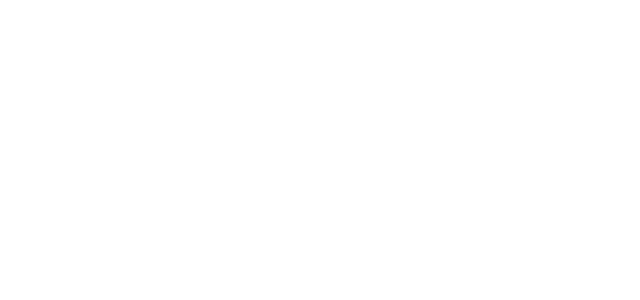
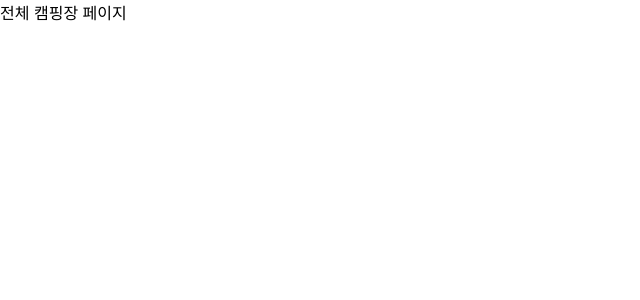
Before and after one commit to Camping-Trade/CaT-frontend, a React (Create React App) app: page /campsites in a window 1280 px wide. Before the commit this address had no page. Shown: the top 300 px of the page, without its empty margins (0-640 px from the left). Built offline with nearby package versions, Linux system fonts and the light colour scheme.

Commit message:
Add: 전체 캠핑장 페이지 path 추가

```diff
--- /dev/null
+++ b/preURL/preURL.js
@@ -0,0 +1,3 @@
+module.exports = {
+  preURL: "http://localhost:8080",
+};
--- a/src/App.js
+++ b/src/App.js
@@ -1,11 +1,13 @@
 import React from 'react';
 import {Routes, Route} from "react-router-dom";
 import Main from "./pages/Main";
+import AllCampsite from "./pages/AllCampsite";
 
 function App() {
   return (
       <Routes>
         <Route exact path="/" element={<Main />}/>
+        <Route path="/campsites" element={<AllCampsite />}/>
       </Routes>
   )
 }
--- /dev/null
+++ b/src/pages/AllCampsite/index.js
@@ -0,0 +1,11 @@
+import React from "react";
+
+const AllCampsite = () => {
+  return (
+      <div>
+        전체 캠핑장 페이지
+      </div>
+  )
+}
+
+export default AllCampsite;
```
Also changed, not shown: src/pages/AllCampsite/style.js (added), 1 other file (tests, documents, lock files or other folders).
